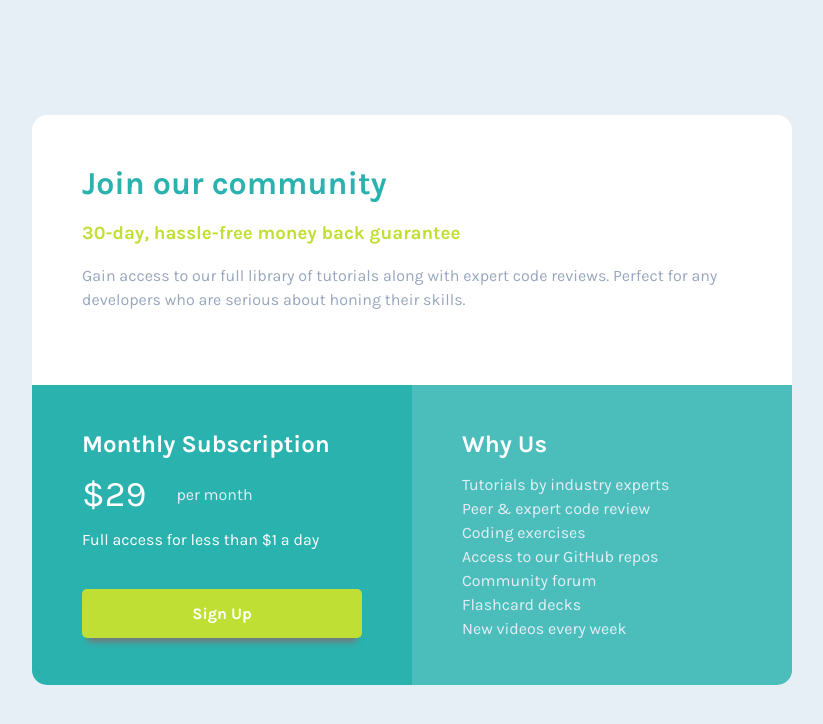
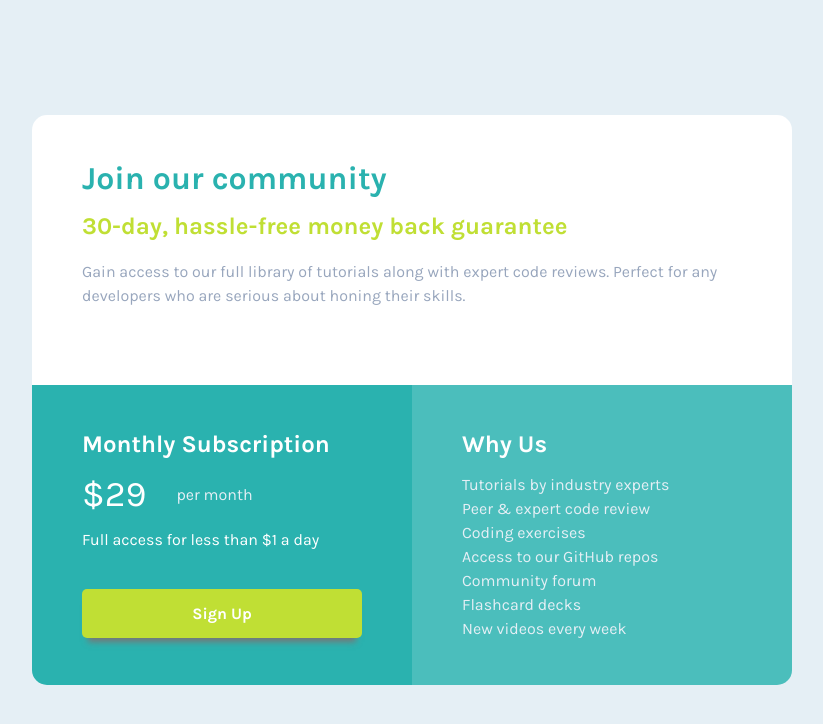
Before and after one commit to Onyeka-Aribeana/Single-price-grid, a plain HTML site: page index.html in a window 1280 px wide. Shown: the whole page, without its empty margins (228-1051 px from the left). Drawn offline with Linux system fonts and the light colour scheme.

Commit message:
Fixed warning: Heading levels should only increase by one

```diff
--- a/css/style.css
+++ b/css/style.css
@@ -40,12 +40,13 @@ body {
 
 .join-community h1 {
   color: var(--cyan);
-  margin: 20px 0;
+  margin: 15px 0;
   font-weight: 700;
 }
 
-.join-community h3 {
+.join-community h2 {
   color: var(--bright-yellow);
+  font-size: 24px;
 }
 
 .join-community p {
--- a/index.html
+++ b/index.html
@@ -36,7 +36,7 @@
       <div class="grid-container">
         <div class="join-community">
           <h1>Join our community</h1>
-          <h3>30-day, hassle-free money back guarantee</h3>
+          <h2>30-day, hassle-free money back guarantee</h2>
           <p>
             Gain access to our full library of tutorials along with expert code
             reviews. Perfect for any developers who are serious about honing
```
